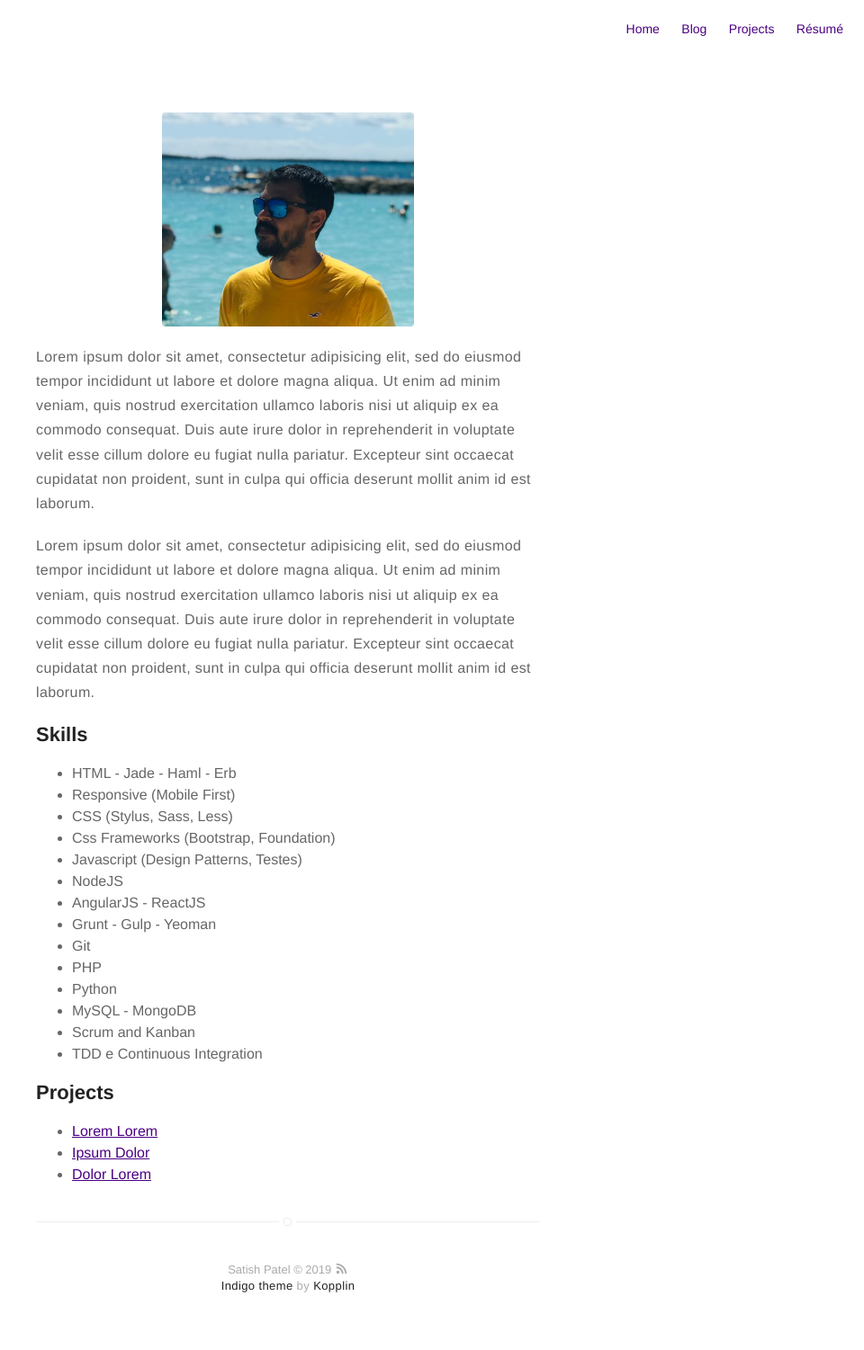
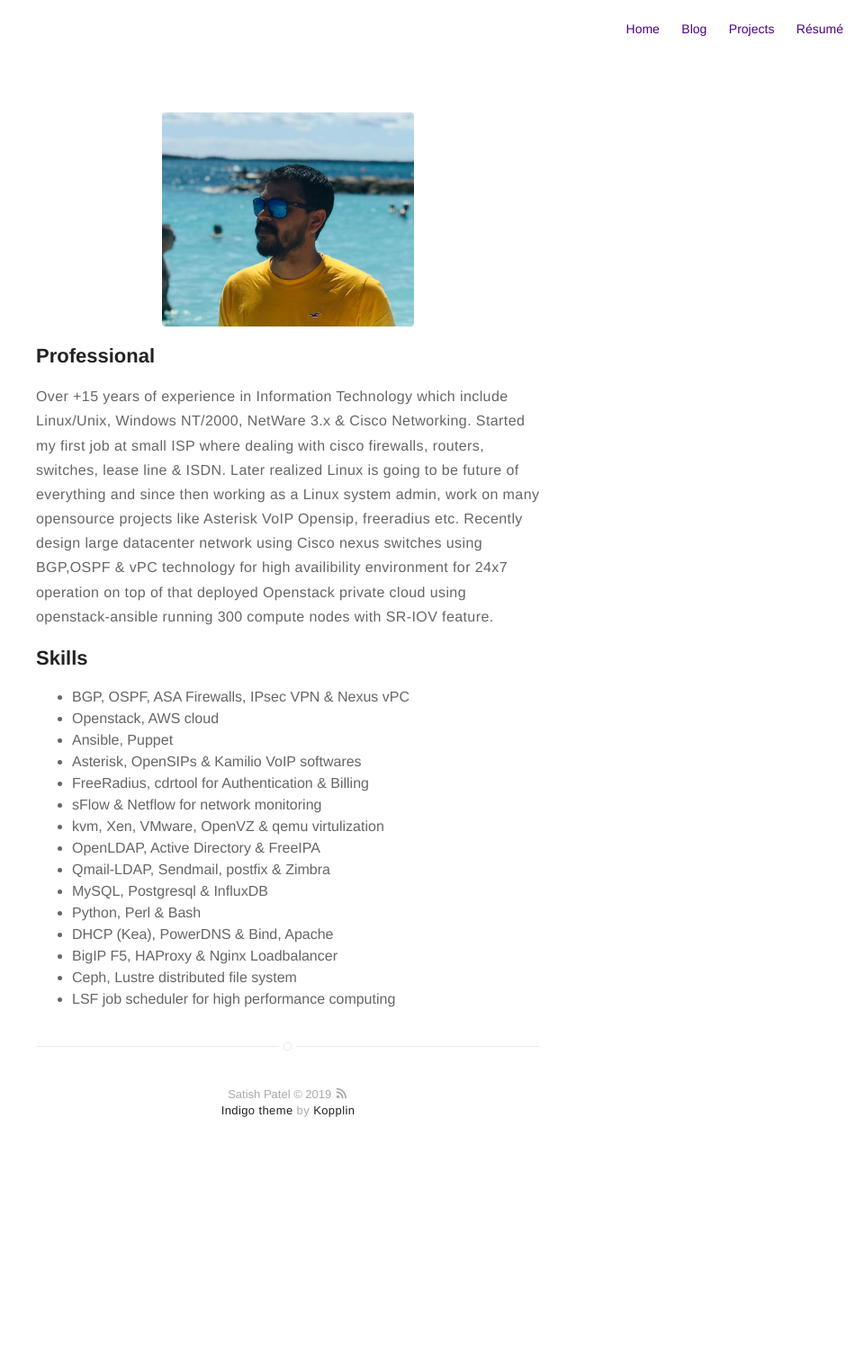
Before and after one commit to satishdotpatel/satishdotpatel.github.io, a Jekyll site: the page built from about.md, in a window 1280 px wide. Shown: the whole page at 90% size, without its empty margins (320-1280 px from the left). Built offline with Jekyll 4.4.1, drawn with Linux system fonts in a browser that asks for light colours; after the commit the page ends 1306 px from its top, so only the background shows below that.

Commit message:
updating

```diff
--- a/about.md
+++ b/about.md
@@ -4,43 +4,31 @@ layout: page
 ---
 ![Profile Image]({{ site.url }}/{{ site.picture }})
 
-<p>Lorem ipsum dolor sit amet, consectetur adipisicing elit, sed do eiusmod
-tempor incididunt ut labore et dolore magna aliqua. Ut enim ad minim veniam,
-quis nostrud exercitation ullamco laboris nisi ut aliquip ex ea commodo
-consequat. Duis aute irure dolor in reprehenderit in voluptate velit esse
-cillum dolore eu fugiat nulla pariatur. Excepteur sint occaecat cupidatat non
-proident, sunt in culpa qui officia deserunt mollit anim id est laborum.</p>
+<h2>Professional</h2>
 
-<p>Lorem ipsum dolor sit amet, consectetur adipisicing elit, sed do eiusmod
-tempor incididunt ut labore et dolore magna aliqua. Ut enim ad minim veniam,
-quis nostrud exercitation ullamco laboris nisi ut aliquip ex ea commodo
-consequat. Duis aute irure dolor in reprehenderit in voluptate velit esse
-cillum dolore eu fugiat nulla pariatur. Excepteur sint occaecat cupidatat non
-proident, sunt in culpa qui officia deserunt mollit anim id est laborum.</p>
+<p>Over +15 years of experience in Information Technology which include Linux/Unix, Windows NT/2000, NetWare 3.x & Cisco Networking.
+Started my first job at small ISP where dealing with cisco firewalls, routers, switches, lease line & ISDN. Later realized Linux is
+going to be future of everything and since then working as a Linux system admin, work on many opensource projects like Asterisk VoIP
+Opensip, freeradius etc. Recently design large datacenter network using Cisco nexus switches using BGP,OSPF & vPC technology for high
+availibility environment for 24x7 operation on top of that deployed Openstack private cloud using openstack-ansible running 300 compute
+nodes with SR-IOV feature.</p>
 
 <h2>Skills</h2>
 
 <ul class="skill-list">
-	<li>HTML - Jade - Haml - Erb</li>
-	<li>Responsive (Mobile First)</li>
-	<li>CSS (Stylus, Sass, Less)</li>
-	<li>Css Frameworks (Bootstrap, Foundation)</li>
-	<li>Javascript (Design Patterns, Testes)</li>
-	<li>NodeJS</li>
-	<li>AngularJS - ReactJS</li>
-	<li>Grunt - Gulp - Yeoman</li>
-	<li>Git</li>
-	<li>PHP</li>
-	<li>Python</li>
-	<li>MySQL - MongoDB</li>
-	<li>Scrum and Kanban</li>
-	<li>TDD e Continuous Integration</li>
+	<li>BGP, OSPF, ASA Firewalls, IPsec VPN & Nexus vPC</li>
+	<li>Openstack, AWS cloud</li>
+	<li>Ansible, Puppet</li>
+	<li>Asterisk, OpenSIPs & Kamilio VoIP softwares</li>
+	<li>FreeRadius, cdrtool for Authentication & Billing</li>
+	<li>sFlow & Netflow for network monitoring</li>
+	<li>kvm, Xen, VMware, OpenVZ & qemu virtulization</li>
+	<li>OpenLDAP, Active Directory & FreeIPA</li>
+	<li>Qmail-LDAP, Sendmail, postfix & Zimbra</li>
+	<li>MySQL, Postgresql & InfluxDB</li>
+	<li>Python, Perl & Bash</li>
+	<li>DHCP (Kea), PowerDNS & Bind, Apache</li>
+	<li>BigIP F5, HAProxy & Nginx Loadbalancer</li>
+	<li>Ceph, Lustre distributed file system</li>
+	<li>LSF job scheduler for high performance computing</li>
 </ul>
-
-<h2>Projects</h2>
-
-<ul>
-	<li><a href="https://github.com/">Lorem Lorem</a></li>
-	<li><a href="https://github.com/">Ipsum Dolor</a></li>
-	<li><a href="https://github.com/">Dolor Lorem</a></li>
-</ul>
```
